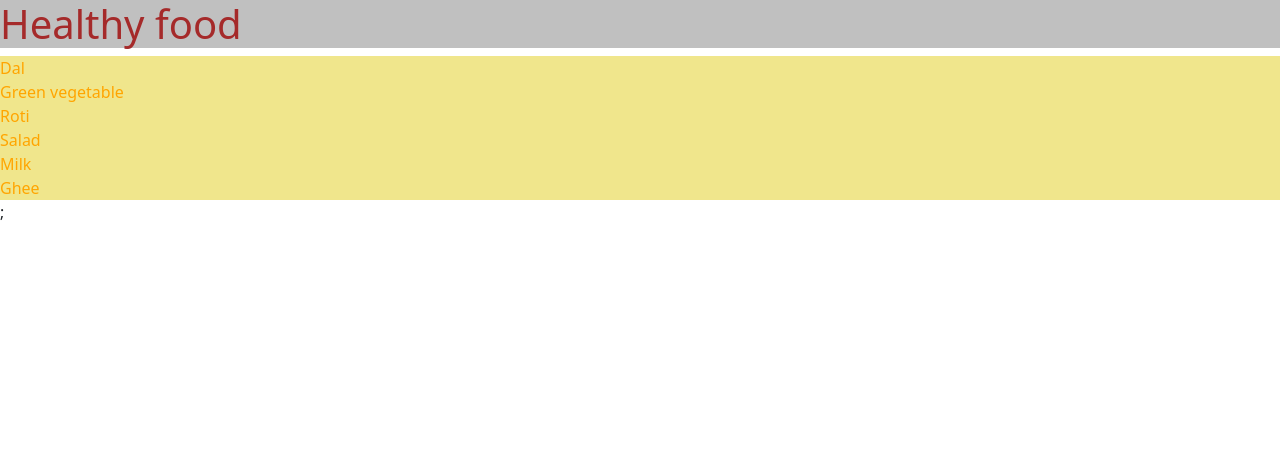
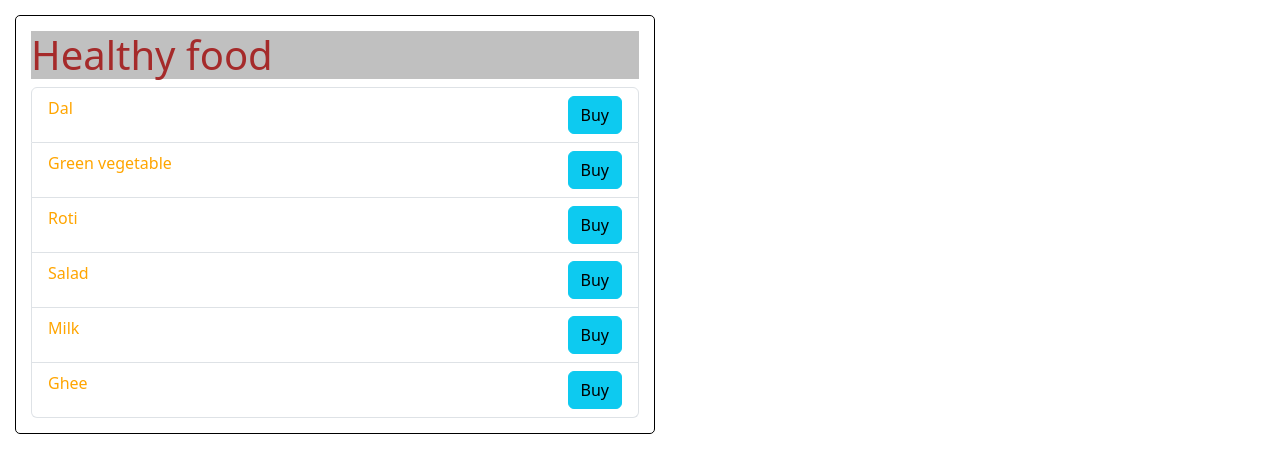
Before and after one commit to RohanKumarJha/frontend-projects, a React (Vite) app in the folder healthy-food/: page / in a window 1280 px wide. Shown: the top 472 px of the page. Built offline with nearby package versions, Linux system fonts and the light colour scheme.

Commit message:
Add button, bootstrap and custom css

```diff
--- a/healthy-food/package.json
+++ b/healthy-food/package.json
@@ -10,6 +10,7 @@
     "preview": "vite preview"
   },
   "dependencies": {
+    "bootstrap": "^5.3.8",
     "react": "^19.2.8",
     "react-dom": "^19.2.8"
   },
--- a/healthy-food/src/App.jsx
+++ b/healthy-food/src/App.jsx
@@ -2,16 +2,17 @@ import 'bootstrap/dist/css/bootstrap.min.css';
 import FoodItems from './Component/FoodItems';
 import ErrorMessage from './Component/ErrorMessage';
 import './App.css';
+import Container from './Component/Container';
 
 const App = () => {
 
   let foodItems = ["Dal", "Green vegetable", "Roti", "Salad", "Milk", "Ghee"];
 
-  return <>
+  return <Container>
     <h1 className='food-heading'>Healthy food</h1>
     <FoodItems foodItems={foodItems} />
     <ErrorMessage foodItems={foodItems} />
-  </>
+  </Container>
 }
 
 export default App;
--- /dev/null
+++ b/healthy-food/src/Component/Container.jsx
@@ -0,0 +1,9 @@
+import styles from './Container.module.css';
+
+const Container = (props) => {
+  return <div className={styles.container}>
+    {props.children}
+  </div >
+}
+
+export default Container;
--- /dev/null
+++ b/healthy-food/src/Component/Container.module.css
@@ -0,0 +1,8 @@
+.container {
+  border: 1px solid black;
+  margin: 15px;
+  width: 50%;
+  border-radius: 5px;
+  min-width: 300px;
+  padding: 15px;
+}
--- a/healthy-food/src/Component/FoodItems.jsx
+++ b/healthy-food/src/Component/FoodItems.jsx
@@ -6,7 +6,7 @@ const FoodItems = ({ foodItems }) => {
     <ul className="list-group">
       {foodItems.map(item => (
         <Item key={item} item={item} />
-      ))};
+      ))}
     </ul>
   </>
 }
--- a/healthy-food/src/Component/Item.jsx
+++ b/healthy-food/src/Component/Item.jsx
@@ -2,8 +2,9 @@ import styles from './Item.module.css';
 
 const Item = ({ item }) => {
   return <>
-    <li className={`${styles["my-item"]}`}>
-      <span className={`${styles["my-span"]}`}>{item}</span>
+    <li className={`list-group-item ${styles["my-item"]} `}>
+      <span className={styles["my-span"]}>{item}</span>
+    <button className={`${styles.button} btn btn-info`}>Buy</button>
     </li>
   </>
 }
--- a/healthy-food/src/Component/Item.module.css
+++ b/healthy-food/src/Component/Item.module.css
@@ -1,8 +1,12 @@
-.my-item {
+/* .my-item {
   background-color: khaki;
-}
+} */
 
 .my-span {
   font-weight: 500;
   color: orange;
 }
+
+.button {
+  float: right;
+}
--- a/package.json
+++ /dev/null
@@ -1,5 +0,0 @@
-{
-  "dependencies": {
-    "bootstrap": "^5.3.8"
-  }
-}
```
Also changed, not shown: 2 other files (tests, documents, lock files or other folders).
